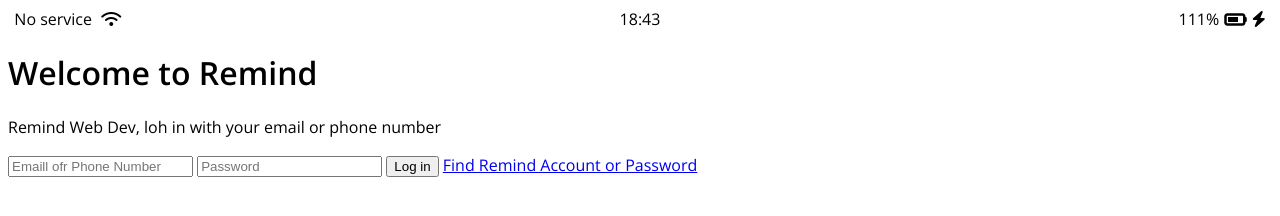
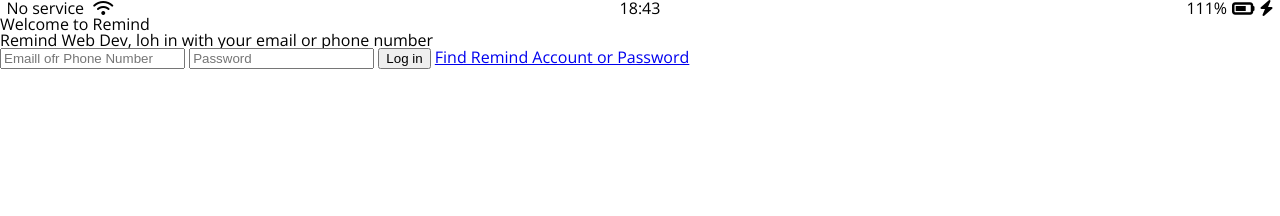
Before and after one commit to ktoto91/remind, a plain HTML site: page index.html in a window 1280 px wide. Drawn offline with nearby package versions, Linux system fonts and the light colour scheme.

Commit message:
Update style.css

```diff
--- /dev/null
+++ b/css/reset.css
@@ -0,0 +1,43 @@
+html, body, div, span, applet, object, iframe,
+h1, h2, h3, h4, h5, h6, p, blockquote, pre,
+a, abbr, acronym, address, big, cite, code,
+del, dfn, em, img, ins, kbd, q, s, samp,
+small, strike, strong, sub, sup, tt, var,
+b, u, i, center,
+dl, dt, dd, ol, ul, li,
+fieldset, form, label, legend,
+table, caption, tbody, tfoot, thead, tr, th, td,
+article, aside, canvas, details, embed,
+figure, figcaption, footer, header, hgroup,
+menu, nav, output, ruby, section, summary,
+time, mark, audio, video {
+	margin: 0;
+	padding: 0;
+	border: 0;
+	font-size: 100%;
+	font: inherit;
+	vertical-align: baseline;
+}
+/* HTML5 display-role reset for older browsers */
+article, aside, details, figcaption, figure,
+footer, header, hgroup, menu, nav, section {
+	display: block;
+}
+body {
+	line-height: 1;
+}
+ol, ul {
+	list-style: none;
+}
+blockquote, q {
+	quotes: none;
+}
+blockquote:before, blockquote:after,
+q:before, q:after {
+	content: '';
+	content: none;
+}
+table {
+	border-collapse: collapse;
+	border-spacing: 0;
+}
--- /dev/null
+++ b/css/status-bar.css
@@ -0,0 +1,57 @@
+.status-bar {
+    display: flex;
+    justify-content: center;
+    }
+
+    .status-bar__column {
+        width: 33%;
+    }
+
+    .status-bar__column:nth-child(2) {
+        display: flex;
+        justify-content: center;
+    }
+
+    .status-bar__column:last-child {
+        display: flex;
+        justify-content: flex-end;
+        align-items: center;
+    }
+
+    .status-bar__column:first-child span{
+        margin-right: 5px;
+    }
+
+    .status-bar__column .fa-battery-three-quarters {
+        margin: 0px 5px;
+    }
+    /* display: flex; 는 태그안에 있는 내용들을
+    한줄(가로)로 만들어 준다. 물론, 그것이 주 기능은 아님!
+    */
+
+    /* space-between;의 경우, width의 크기에 따라
+    정확하게 등분(정렬)이 되지 않을수도 있다.
+    그래서 css hack(기술)로 진행해본다.
+
+    1. .status-bar 에 걸려있는, space- between을
+    center로 먼저 바꾼다.
+
+    2. 그 다음 모든(해당 태그에 있는) column에 33%의 width를 가지게 한다.
+
+    3. 두 번째 cloumn의 자식(child)을 중앙에 둔다.
+    -> .status-bar__column:nth-child(2) {
+        display: flex;
+        justify-content: center;
+    }
+
+    4. 세 번째(마지막) 자식을(child)을 끝으로 둔다.
+    -> .status-bar__column:last-child {
+        display: flex;
+        justify-content: flex-end;
+    }
+    */
+
+    /* align-item은 교차축, justify-content는 주축
+    기본적으로 주축인, main axis는 가로축(수평), 교차축은 cross axis 세로축(수직)
+    flex-direction:column 같은 속성으로 주축과 교차축을 바꿀 수 있다.
+    */
--- a/css/style.css
+++ b/css/style.css
@@ -4,65 +4,9 @@
 3. ID는 앞에 Pound key(#)을 추가
 */
 @import url('https://fonts.googleapis.com/css2?family=Open+Sans:wght@400;600&display=swap');
+@import "reset.css";
+@import "status-bar.css";
 
 body {
     font-family: 'Open Sans', sans-serif;
 }
-
-.status-bar {
-display: flex;
-justify-content: center;
-}
-
-.status-bar__column {
-    width: 33%;
-}
-
-.status-bar__column:nth-child(2) {
-    display: flex;
-    justify-content: center;
-}
-
-.status-bar__column:last-child {
-    display: flex;
-    justify-content: flex-end;
-    align-items: center;
-}
-
-.status-bar__column:first-child span{
-    margin-right: 5px;
-}
-
-.status-bar__column .fa-battery-three-quarters {
-    margin: 0px 5px;
-}
-/* display: flex; 는 태그안에 있는 내용들을
-한줄(가로)로 만들어 준다. 물론, 그것이 주 기능은 아님!
-*/
-
-/* space-between;의 경우, width의 크기에 따라
-정확하게 등분(정렬)이 되지 않을수도 있다.
-그래서 css hack(기술)로 진행해본다.
-
-1. .status-bar 에 걸려있는, space- between을
-center로 먼저 바꾼다.
-
-2. 그 다음 모든(해당 태그에 있는) column에 33%의 width를 가지게 한다.
-
-3. 두 번째 cloumn의 자식(child)을 중앙에 둔다.
--> .status-bar__column:nth-child(2) {
-    display: flex;
-    justify-content: center;
-}
-
-4. 세 번째(마지막) 자식을(child)을 끝으로 둔다.
--> .status-bar__column:last-child {
-    display: flex;
-    justify-content: flex-end;
-}
-*/
-
-/* align-item은 교차축, justify-content는 주축
-기본적으로 주축인, main axis는 가로축(수평), 교차축은 cross axis 세로축(수직)
-flex-direction:column 같은 속성으로 주축과 교차축을 바꿀 수 있다.
-*/
```
